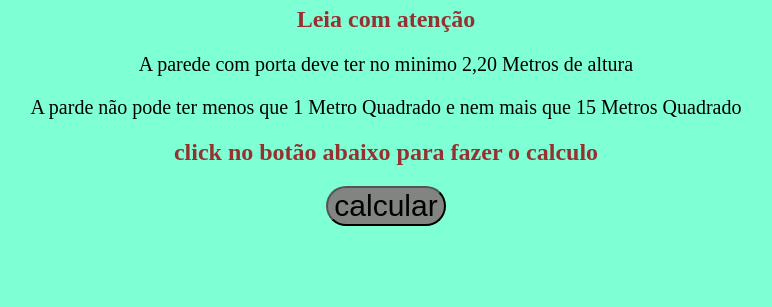
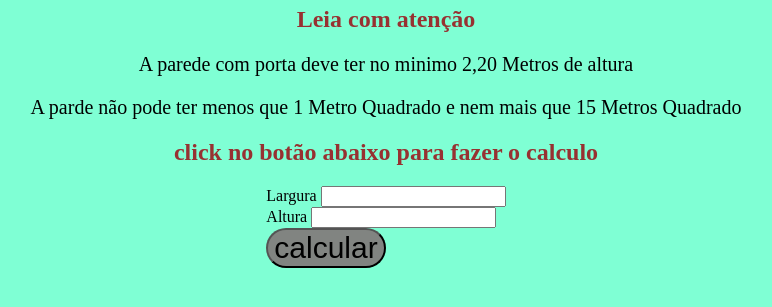
Before and after one commit to Leonardo0908/HTML-Project-Comodo, a plain HTML site: page index.html in a window 1280 px wide. Shown: the part 95-402 px from the top of the page, without its empty margins (254-1026 px from the left). Drawn offline with Linux system fonts and the light colour scheme.

Commit message:
adicionando funcionalidades e apresentação de valores ao html

```diff
--- a/assets/js/scripts.js
+++ b/assets/js/scripts.js
@@ -1,11 +1,13 @@
 
 var porta = 1.52
 var janela = 2.4
+
 
 /* let lataGG = 90
 let lataG = 18
 let lataM = 12.5
 let lataP = 2.5 */
+
 
 let lataGG = 0
 let lataG = 0
--- a/index.html
+++ b/index.html
@@ -19,6 +19,11 @@
     <div class="container">
 
         <form>
+            Largura
+            <input type="text" id="largura" name="largura"><br>
+            Altura
+            <input type="number" id="altura" name="altura"><br>
+
             <button class="botao" onclick="calculaParede1()"> calcular   </button>
         </form>
 
```
